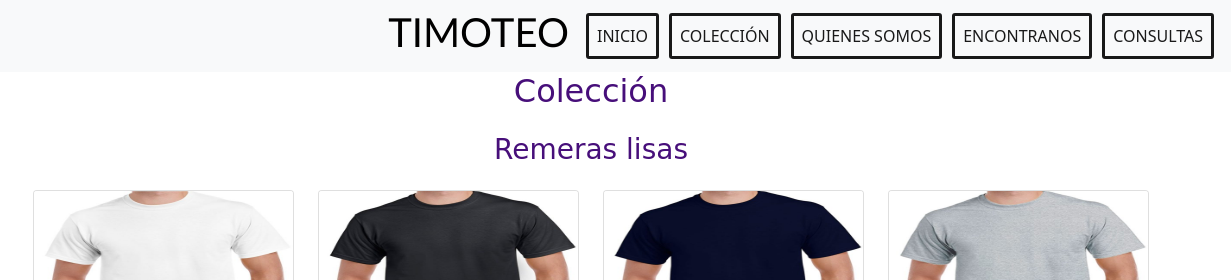
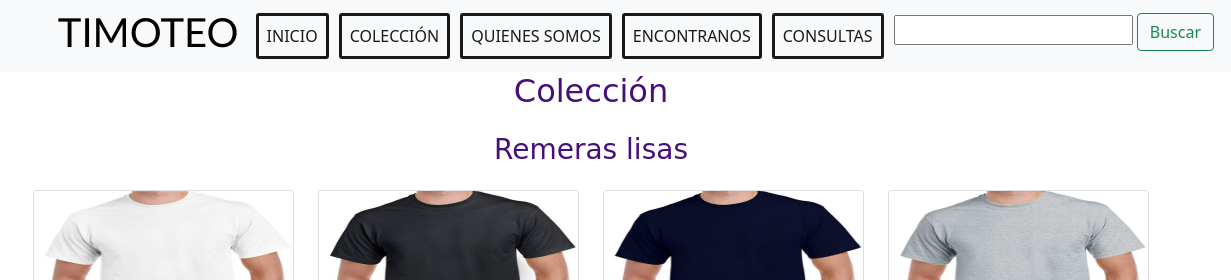
Before and after one commit to SantiRosa/mercado-de-ropa-rosa, a website: page paginas/coleccion.html in a window 1280 px wide. Shown: the top 280 px of the page, 49-1280 px from the left. Drawn offline with Linux system fonts and the light colour scheme.

Commit message:
buscadorJS

```diff
--- a/Script/main.js
+++ b/Script/main.js
@@ -41,6 +41,8 @@ function btnRemera_onClick(color) {
     if (remera != undefined){
         reducirStock(remera);
         agregarCarrito(remera);
+        console.log(stockRemeras)
+        console.log(carrito)
     }else{
         alert('No hay mas remeras de color ' + color);
     }
@@ -51,3 +53,13 @@ function totalCarrito(){
     carrito.forEach(element => total+=element.precio);
     return total + COSTO_ENVIO;
 }
+
+function filtrarProducto(){
+    const productoRequerido = document.getElementById("buscador").value.toUpperCase().trim();
+    console.log(productoRequerido);
+
+        const remerasFiltradas = stockRemeras.filter((producto) => {
+        return producto.color.toUpperCase().match(productoRequerido);
+    });
+    console.log(remerasFiltradas);
+}
--- a/paginas/coleccion.html
+++ b/paginas/coleccion.html
@@ -48,6 +48,10 @@
                         </li>
                         <li class="nav-item">
                             <a class="nav-link active" href="consultas.html">Consultas</a>
+                        </li>
+                        <li>
+                          <input type ="text" id="buscador">
+                          <button class="btn btn-outline-success" onclick = "filtrarProducto()">Buscar</button>
                         </li>
                     </ul>
                 </div>
@@ -358,5 +362,5 @@
         </section>
     </footer>
     <script src="../bootstrap-5.1.3-dist/js/bootstrap.js"></script>
-    <script src="../Script/main.js"></script>
+    <script src="../Script/main.js" defer></script>
 </body>
```
